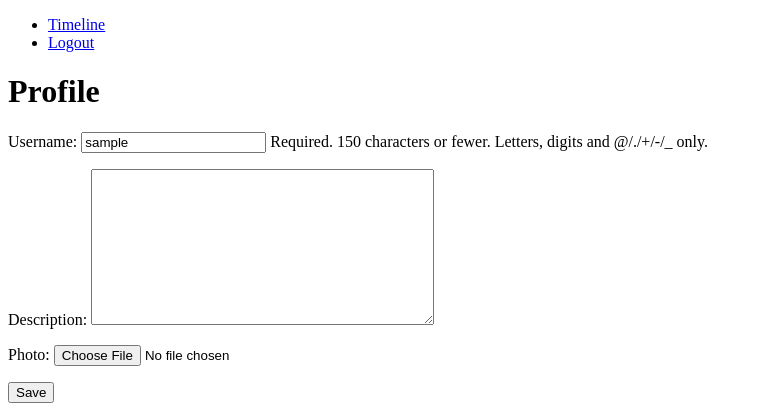
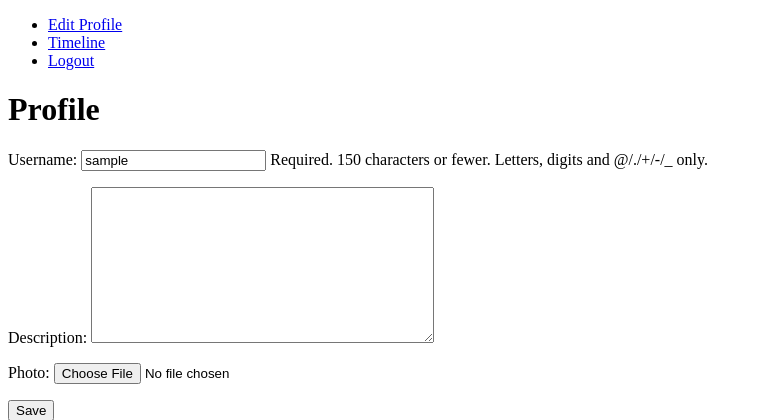
Before and after one commit to TakamichiOsumi/django-practice, a Django app: page /accounts/edit/1 in a window 1280 px wide. Shown: the top 420 px of the page, without its empty margins (0-759 px from the left). Run offline with Django 3.2, Linux system fonts and the light colour scheme; the visitor is signed in with stand-in values (Sample User, id 1); data comes from the database, SQL or seed files in the repository; parts of the project's set-up code (start-up, migrations or seed data) failed here and were passed over.

Commit message:
Added user edit link to the timeline index by passing request.user.id to the html template.

```diff
--- a/templates/base.html
+++ b/templates/base.html
@@ -6,12 +6,13 @@
   <body>
     <div>
       <ul>
-	{% if request.user.is_authenticated %}
+	{% if request.user.is_authenticated == False %}
+	<li><a href="{% url 'accounts:login' %}">Login</a></li>
+	<li><a href="{% url 'accounts:signup' %}">Signup</a></li>
+	{% else %}
+	<li><a href="{% url 'accounts:edit' request.user.id %}">Edit Profile</a></li>
 	<li><a href="{% url 'timeline:index' %}">Timeline</a></li>
 	<li><a href="{% url 'accounts:logout' %}">Logout</a></li>
-	{% else %}
-	<li><a href="{% url 'accounts:login' %}">Login</a></li>
-	<li><a href="{% url 'accounts:signup' %}">Signup</a></li>
 	{% endif %}
       </ul>
     </div>
```
